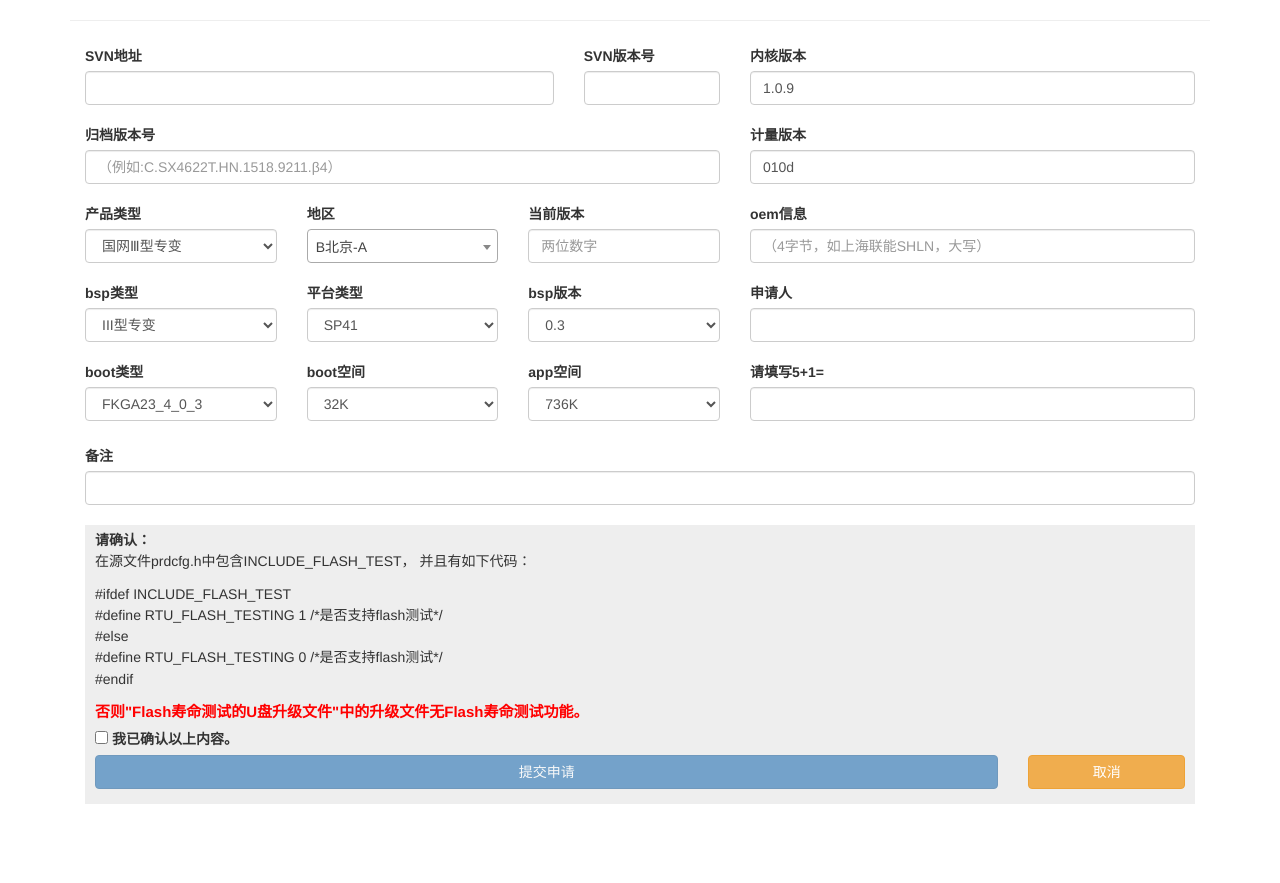
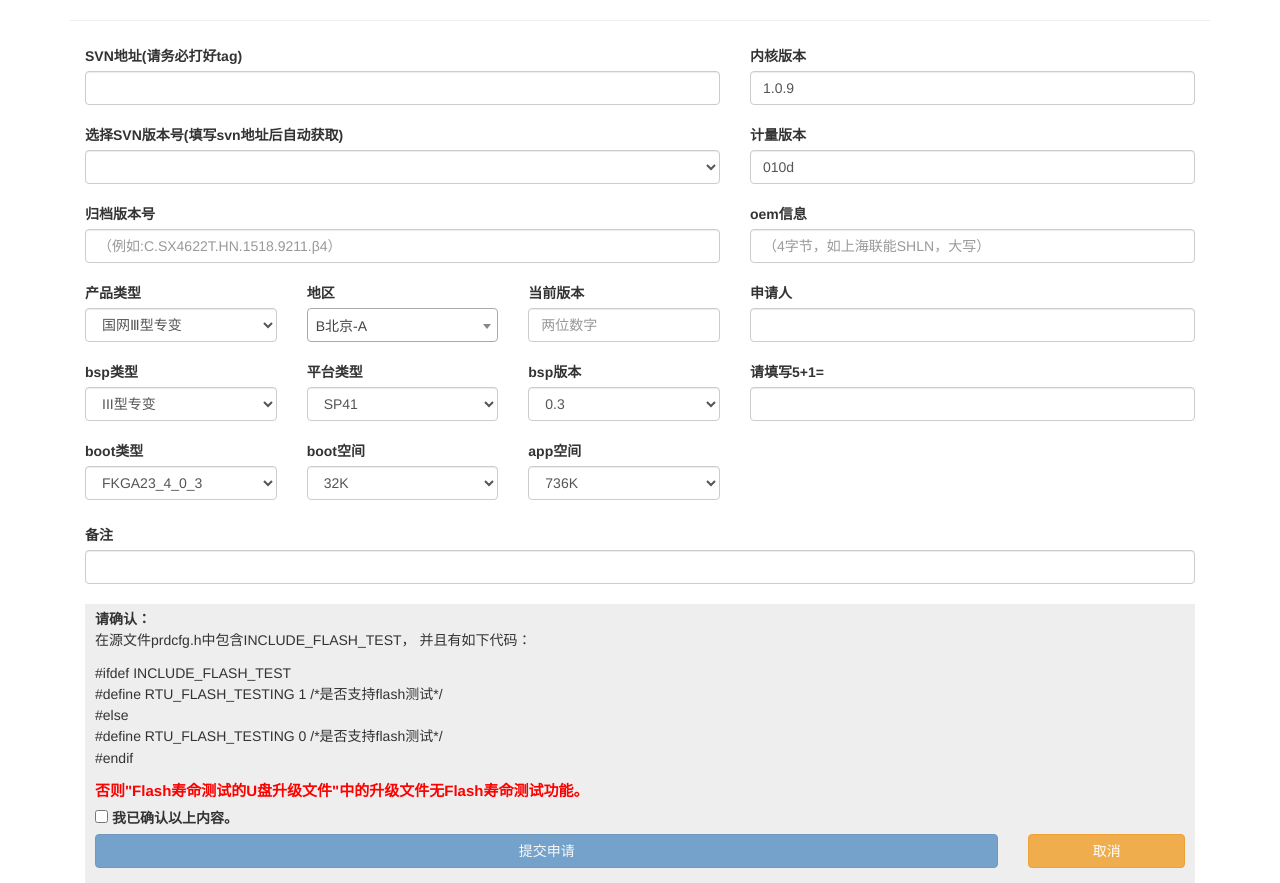
Before and after one commit to OurDreams/BuildServer, a PHP site: page /newBuild.php in a window 1280 px wide. Shown: the part 55-938 px from the top of the page. Before the commit the page ends 859 px from the top, so only its background shows below. Run offline with PHP 8.4, Linux system fonts and the light colour scheme; lists and menus that the app fills with data are empty.

Commit message:
show svn logs after input svn url; add IE browser alert

```diff
--- a/newBuild.php
+++ b/newBuild.php
@@ -34,9 +34,31 @@ $(document).ready(function(){
     $("#chklabel").html("请填写"+add1+"+"+add2+"=");
 });
 
+function take_svn(svn_url)
+{
+    $.ajax({
+        type : "get",
+        url : "svnlog.php",
+        data : {'url':svn_url},
+        cache: false,
+        timeout:1000,
+        success:function(datas){
+            $('#svnver').html(datas);
+        },
+    });
+}
+
 function chk_form()
 {
-    var reg = /^[0-9]{2}$/;
+    var reg = /\/tags\/|\/TAGS\//;
+    if(!reg.test(document.buildfrom.svn_url.value))
+    {
+        document.buildfrom.svn_url.focus();
+        $.notify({message: '请填写打好tag的svn路径'}, {type: 'danger'});
+        return false;
+    }
+
+    reg = /^[0-9]{2}$/;
     if(!reg.test(document.buildfrom.show_ver.value))
     {
         document.buildfrom.show_ver.focus();
@@ -44,7 +66,7 @@ function chk_form()
         return false;
     }
 
-    var reg = /^[0-9]{1,2}\.[0-9]{1,2}\.[0-9]{1,2}$/;
+    reg = /^[0-9]{1,2}\.[0-9]{1,2}\.[0-9]{1,2}$/;
     if(!reg.test(document.buildfrom.kernel_ver.value))
     {
         document.buildfrom.kernel_ver.focus();
@@ -88,7 +110,23 @@ h1 small
 {
     font-size: 50%;
 }
+
+.popover
+{
+    width: 200%;
+}
+
+stream_select
+{
+    max-width: 100%;
+}
 </style>
+
+<?php
+    if (strpos($_SERVER['HTTP_USER_AGENT'],'MSIE'))
+    {?>
+       <script>alert("系统检测到您正在使用IE浏览器，我们强烈建议您使用Chrome或Firefox浏览器浏览本网站！");</script>
+<?php }?>
 
 <body>
   <div class="container">
@@ -102,16 +140,19 @@ h1 small
     <form class="form-group" name="buildfrom" method="post" action="newbuild_action.php" onsubmit="return chk_form();">
         <div class="col-xs-7">
             <div class="row">
-                <div class="col-xs-9">
+                <div class="col-xs-12">
                     <div class="form-group">
-                        <label>SVN地址</label>
-                        <input type="url" class="form-control" name="svn_url" required/>
+                        <label>SVN地址(请务必打好tag)</label>
+                        <input type="url" class="form-control" id="svnurl" name="svn_url" onkeyup="take_svn(this.value)" required/>
                     </div>
                 </div>
-                <div class="col-xs-3">
+            </div>
+            <div class="row">
+                <div class="col-xs-12">
                     <div class="form-group">
-                        <label>SVN版本号</label>
-                        <input class="form-control" name="svn_ver" required/>
+                        <label>选择SVN版本号(填写svn地址后自动获取)</label>
+                        <select name="svn_ver" id="svnver" class="form-control" required>
+                        </select>
                     </div>
                 </div>
             </div>
```
Also changed, not shown: index.php (+7 -1 lines), svnlog.php (added, +19 -0 lines), test.php (+3 -64 lines).
